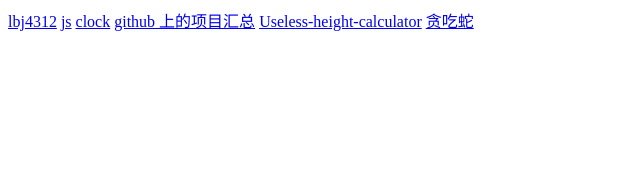
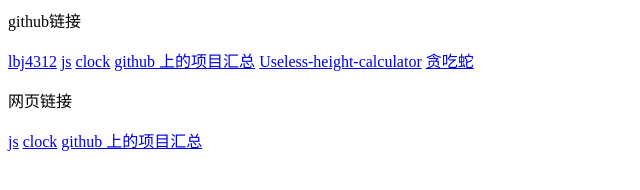
Before and after one commit to lbj4312/lbj4312.github.io, a plain HTML site: page index.html in a window 1280 px wide. Shown: the whole page, without its empty margins (0-640 px from the left). Drawn offline with Linux system fonts and the light colour scheme.

Commit message:
Update index.html

```diff
--- a/index.html
+++ b/index.html
@@ -1,6 +1,11 @@
+<p>github链接</p>
 <a href="https://github.com/lbj4312/lbj4312" target=_blank>lbj4312</a>
 <a href="https://github.com/lbj4312/js" target=_blank>js</a>
 <a href="https://github.com/lbj4312/clock" target=_blank>clock</a>
 <a href="https://github.com/lbj4312/game" target=_blank>github 上的项目汇总</a>
 <a href="https://github.com/lbj4312/Useless-height-calculator" target=_blank>Useless-height-calculator</a>
 <a href="https://github.com/lbj4312/snake" target=_blank>贪吃蛇</a>
+<p>网页链接</p>
+<a href="https://lbj4312.github.io/js" target=_blank>js</a>
+<a href="https://lbj4312.github.io/clock" target=_blank>clock</a>
+<a href="https://lbj4312.github.io/game" target=_blank>github 上的项目汇总</a>
```
